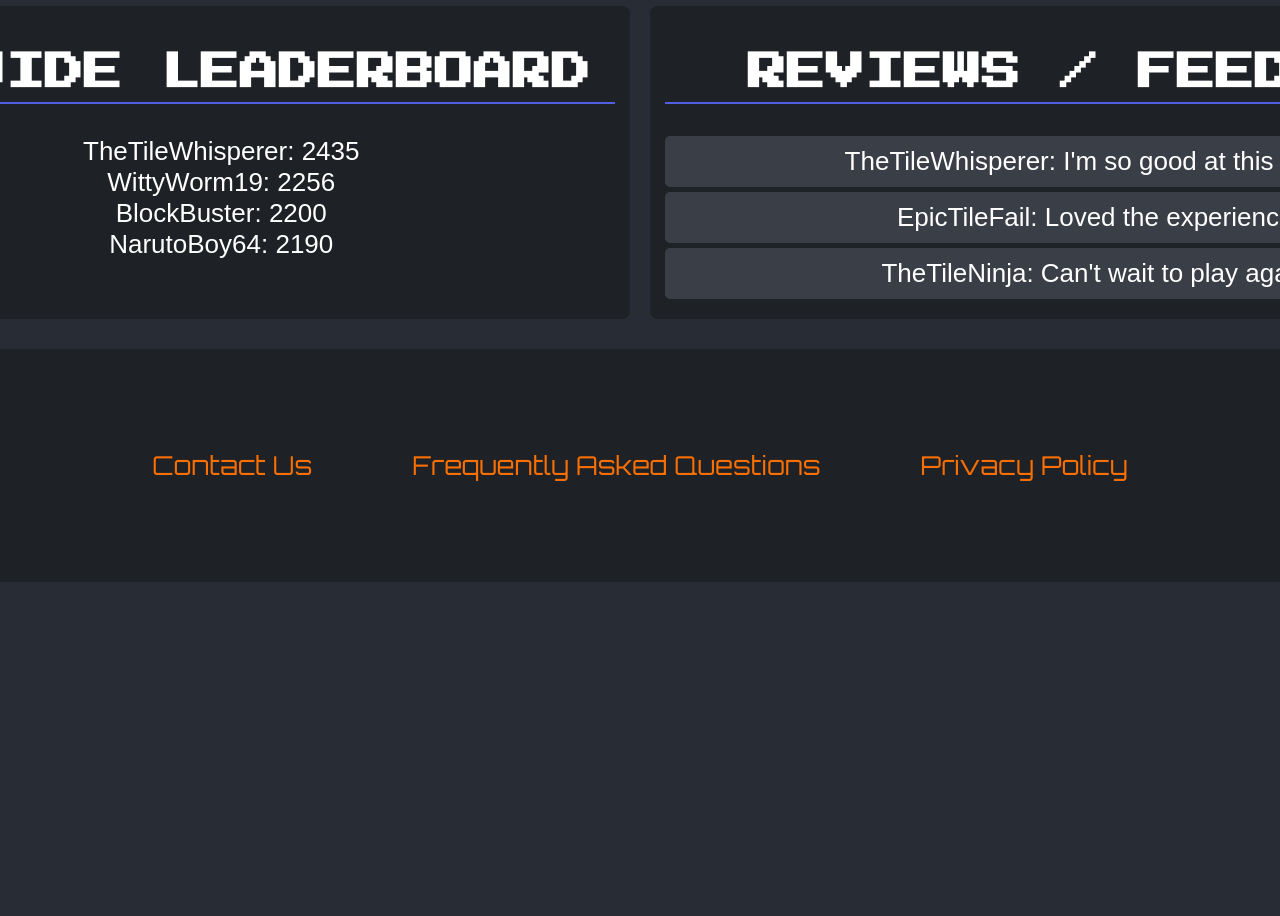
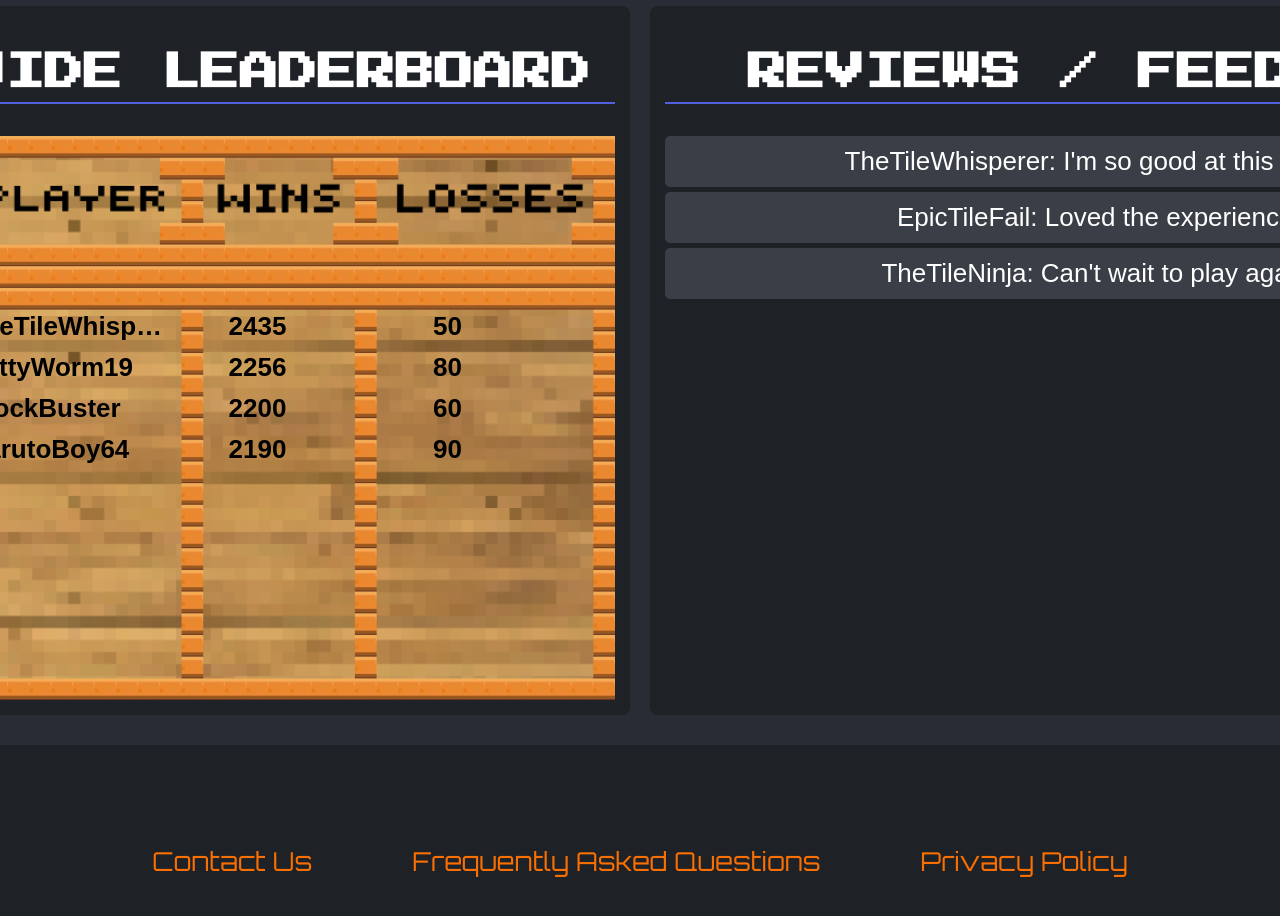
Before and after one commit to uprm-inso4116-2024-2025-s1/semester-project-multiplayer-dominoes, a React (Create React App) app in the folder frontend/: page / in a window 1280 px wide. Shown: the part 1100-2016 px from the top of the page. Before the commit the page ends 1732 px from the top, so only its background shows below. Built offline with nearby package versions, Linux system fonts and the light colour scheme.

Commit message:
Add multiplayer leaderboard to home page

```diff
--- a/frontend/src/Home/Home.css
+++ b/frontend/src/Home/Home.css
@@ -119,3 +119,56 @@ footer {
     margin: 10px; /* Space around sections */
     flex: 1; /* Equal space for each section */
 }
+
+
+.leaderboard-container {
+    position: relative;
+}
+
+.leaderboard-img {
+    width: 100%;
+    height: auto;
+    display: block;
+}
+
+.leaderboard-rows {
+    position: absolute;
+    top: 170px;
+    left: 0;
+    right: 0;
+    bottom: 0;
+}
+
+.leaderboard-row {
+    display: flex;
+    color: black;
+    font-weight: bold;
+    padding: 5px;
+}
+
+.leaderboard-column {
+    padding-left: 20px;
+    text-align: center;
+}
+
+.column-rank {
+  width: 175px;
+  padding-left: 20px;
+}
+
+.column-player {
+  width: 200px;
+  text-align: left;
+  overflow: hidden;
+  white-space: nowrap;
+  text-overflow: ellipsis;
+  cursor: pointer;
+}
+
+.column-wins {
+  width: 140px;
+}
+
+.column-losses {
+  width: 200px;
+}
--- a/frontend/src/Home/Home.js
+++ b/frontend/src/Home/Home.js
@@ -46,15 +46,36 @@ const Home = () => {
                 {/* Leaderboard Section */}
                 <div className="leaderboard">
                     <h2>WORLDWIDE LEADERBOARD</h2>
-                    <ul>
-                        <ol>
-                        <li>TheTileWhisperer: 2435</li>
-                        <li>WittyWorm19: 2256</li>
-                        <li>BlockBuster: 2200</li>
-                        <li>NarutoBoy64: 2190</li>
-                        </ol>
-                    </ul>
-                </div>
+                    <div class="leaderboard-container">
+                        <img src="images/leaderboard.png" class="leaderboard-img" alt="Leaderboard background"></img>
+                            <div class="leaderboard-rows">
+                            <div class="leaderboard-row">
+                                <div class="leaderboard-column column-rank">1</div>
+                                <div class="leaderboard-column column-player" title='TheTileWhisperer'>TheTileWhisperer</div>
+                                <div class="leaderboard-column column-wins">2435</div>
+                                <div class="leaderboard-column column-losses">50</div>
+                            </div>
+                            <div class="leaderboard-row">
+                                <div class="leaderboard-column column-rank">2</div>
+                                <div class="leaderboard-column column-player">WittyWorm19</div>
+                                <div class="leaderboard-column column-wins" title='WittyWorm19'>2256</div>
+                                <div class="leaderboard-column column-losses">80</div>
+                            </div>
+                            <div class="leaderboard-row">
+                                <div class="leaderboard-column column-rank">3</div>
+                                <div class="leaderboard-column column-player">BlockBuster</div>
+                                <div class="leaderboard-column column-wins" title='BlockBuster'>2200</div>
+                                <div class="leaderboard-column column-losses">60</div>
+                            </div>
+                            <div class="leaderboard-row">
+                                <div class="leaderboard-column column-rank">4</div>
+                                <div class="leaderboard-column column-player" title='NarutoBoy64'>NarutoBoy64</div>
+                                <div class="leaderboard-column column-wins">2190</div>
+                                <div class="leaderboard-column column-losses">90</div>
+                            </div>
+                            </div>
+                        </div>
+                    </div>
 
                 {/* Reviews Section */}
                 <div className="reviews">
```
Also changed, not shown: frontend/public/images/leaderboard.png (added).
